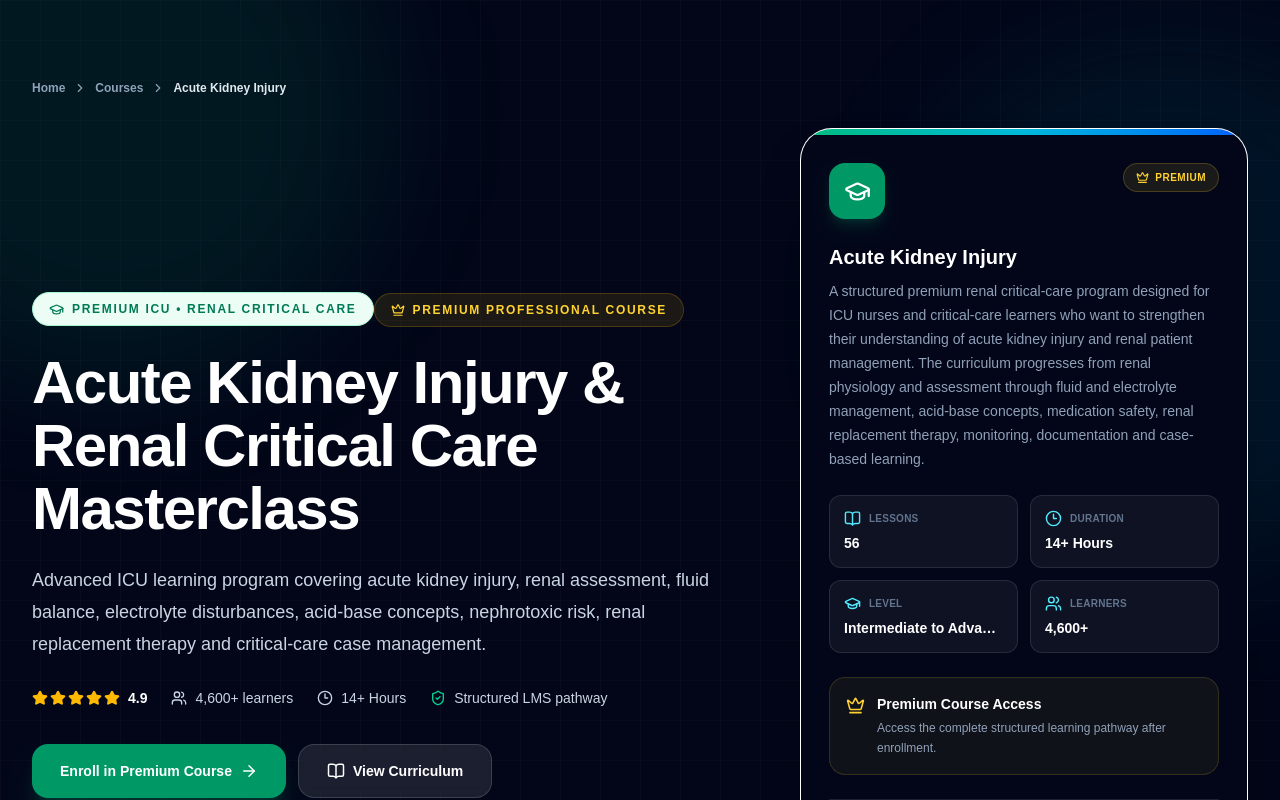
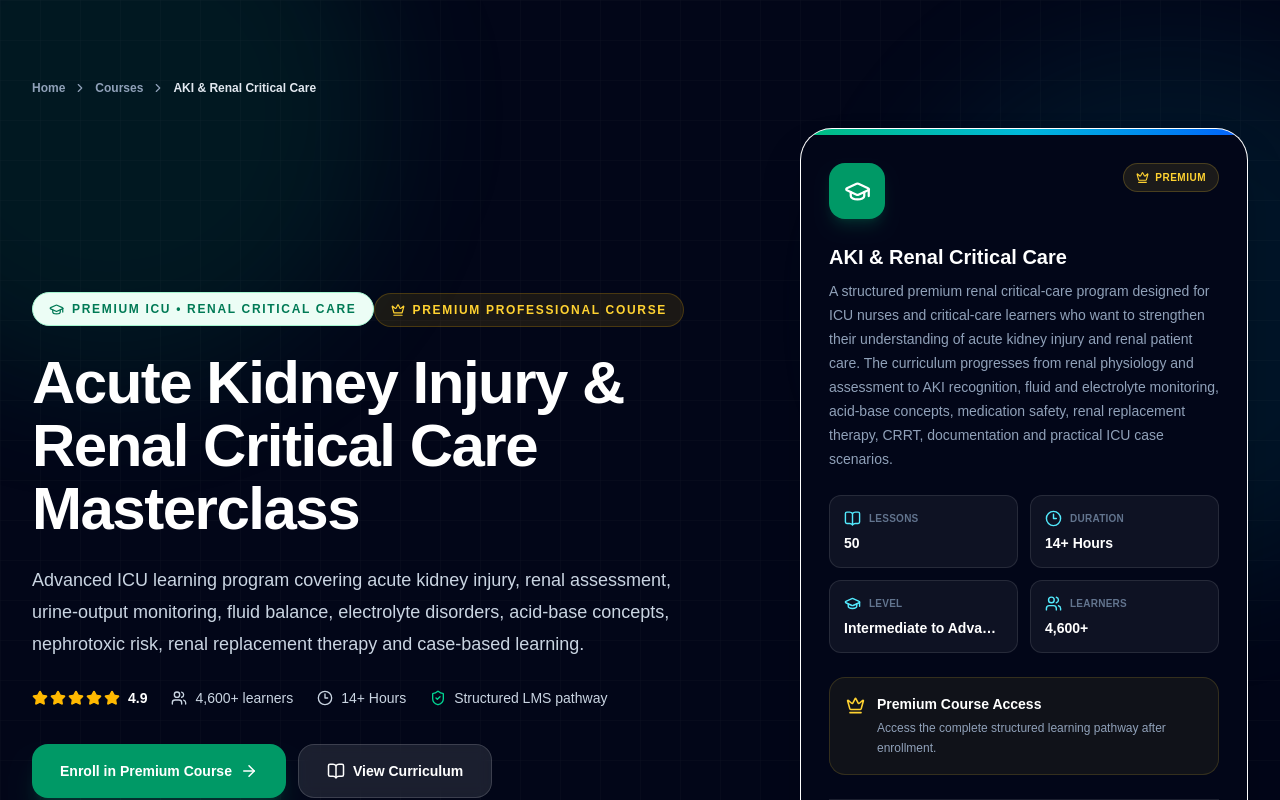
Before and after one commit to dubeyavinash557-sudo/icu-learning-portal, a Next.js app in the folder client/: page /courses/premium/acute-kidney-injury in a window 1280 px wide. Shown: the top 800 px of the page. Built offline with nearby package versions, Linux system fonts and the light colour scheme.

Commit message:
Add professional Acute Kidney Injury premium course

```diff
--- a/client/app/courses/premium/acute-kidney-injury/page.tsx
+++ b/client/app/courses/premium/acute-kidney-injury/page.tsx
@@ -4,17 +4,18 @@ export default function AcuteKidneyInjuryPremiumPage() {
   return (
     <CourseLandingPage
       course={{
-        title: "Acute Kidney Injury & Renal Critical Care Masterclass",
+        title:
+          "Acute Kidney Injury & Renal Critical Care Masterclass",
 
-        shortTitle: "Acute Kidney Injury",
+        shortTitle: "AKI & Renal Critical Care",
 
         category: "Premium ICU • Renal Critical Care",
 
         description:
-          "Advanced ICU learning program covering acute kidney injury, renal assessment, fluid balance, electrolyte disturbances, acid-base concepts, nephrotoxic risk, renal replacement therapy and critical-care case management.",
+          "Advanced ICU learning program covering acute kidney injury, renal assessment, urine-output monitoring, fluid balance, electrolyte disorders, acid-base concepts, nephrotoxic risk, renal replacement therapy and case-based learning.",
 
         longDescription:
-          "A structured premium renal critical-care program designed for ICU nurses and critical-care learners who want to strengthen their understanding of acute kidney injury and renal patient management. The curriculum progresses from renal physiology and assessment through fluid and electrolyte management, acid-base concepts, medication safety, renal replacement therapy, monitoring, documentation and case-based learning.",
+          "A structured premium renal critical-care program designed for ICU nurses and critical-care learners who want to strengthen their understanding of acute kidney injury and renal patient care. The curriculum progresses from renal physiology and assessment to AKI recognition, fluid and electrolyte monitoring, acid-base concepts, medication safety, renal replacement therapy, CRRT, documentation and practical ICU case scenarios.",
 
         instructor: "ICU Learning Portal Faculty",
 
@@ -22,7 +23,7 @@ export default function AcuteKidneyInjuryPremiumPage() {
 
         duration: "14+ Hours",
 
-        lessons: 56,
+        lessons: 50,
 
         students: "4,600+",
 
@@ -38,214 +39,295 @@ export default function AcuteKidneyInjuryPremiumPage() {
 
         modules: [
           {
-            title: "Chapter 01 — Introduction to Renal Critical Care",
+            title:
+              "Chapter 01 — Renal Critical Care Foundations",
             description:
-              "Understand the role of renal function in critically ill patients and the importance of systematic renal monitoring in the ICU.",
+              "Understand the role of renal function in critically ill patients and the importance of systematic renal monitoring.",
             lessons: 3,
           },
 
           {
-            title: "Chapter 02 — Renal Anatomy & Physiology",
+            title:
+              "Chapter 02 — Renal Anatomy & Physiology",
             description:
-              "Review basic kidney anatomy, nephron function and the physiological processes responsible for filtration and fluid regulation.",
+              "Review kidney anatomy, nephron function and the physiological processes involved in filtration and fluid regulation.",
+            lessons: 2,
+          },
+
+          {
+            title:
+              "Chapter 03 — Renal Assessment in ICU",
+            description:
+              "Learn a structured approach to renal assessment using urine output, laboratory findings and clinical trends.",
             lessons: 3,
           },
 
           {
-            title: "Chapter 03 — Renal Assessment in ICU",
+            title:
+              "Chapter 04 — Acute Kidney Injury Fundamentals",
             description:
-              "Learn a structured approach to assessing renal function, urine output, laboratory findings and clinical trends.",
+              "Understand AKI, its clinical importance, recognition principles and major physiological effects.",
             lessons: 3,
           },
 
           {
-            title: "Chapter 04 — Acute Kidney Injury Fundamentals",
+            title:
+              "Chapter 05 — Causes & Risk Factors of AKI",
             description:
-              "Understand the definition, major causes, clinical presentation and important concepts related to acute kidney injury.",
+              "Study common pre-renal, intrinsic renal and post-renal causes and important ICU risk factors.",
             lessons: 3,
           },
 
           {
-            title: "Chapter 05 — Causes & Risk Factors of AKI",
+            title:
+              "Chapter 06 — AKI Assessment & Staging",
             description:
-              "Study common pre-renal, intrinsic renal and post-renal causes and identify important ICU risk factors.",
+              "Review AKI assessment concepts, staging principles and the importance of serial clinical evaluation.",
+            lessons: 2,
+          },
+
+          {
+            title:
+              "Chapter 07 — Urine Output Monitoring",
+            description:
+              "Understand urine-output assessment, documentation and recognition of clinically important changes.",
             lessons: 3,
           },
 
           {
-            title: "Chapter 06 — AKI Staging & Clinical Assessment",
+            title:
+              "Chapter 08 — Fluid Balance in Critical Care",
             description:
-              "Review commonly used AKI staging concepts and understand the importance of serial assessment and clinical trends.",
+              "Learn intake-output monitoring, fluid balance assessment and the relationship between fluid status and renal function.",
+            lessons: 3,
+          },
+
+          {
+            title:
+              "Chapter 09 — Oliguria & Anuria",
+            description:
+              "Recognize reduced or absent urine output and understand important clinical assessment priorities.",
             lessons: 2,
           },
 
           {
-            title: "Chapter 07 — Fluid Balance & Volume Assessment",
+            title:
+              "Chapter 10 — Electrolyte Disturbances",
             description:
-              "Understand intake-output monitoring, daily fluid balance and clinical assessment of volume status in critically ill patients.",
+              "Review common sodium, potassium, calcium and magnesium abnormalities associated with renal dysfunction.",
             lessons: 3,
           },
 
           {
-            title: "Chapter 08 — Oliguria & Anuria",
+            title:
+              "Chapter 11 — Hyperkalemia in ICU",
             description:
-              "Recognize reduced or absent urine output and understand important clinical considerations requiring further assessment.",
+              "Understand hyperkalemia recognition, cardiac monitoring and critical-care safety considerations.",
+            lessons: 3,
+          },
+
+          {
+            title:
+              "Chapter 12 — Renal Acid-Base Concepts",
+            description:
+              "Understand the relationship between kidney function and acid-base regulation in critically ill patients.",
             lessons: 2,
           },
 
           {
-            title: "Chapter 09 — Electrolyte Disturbances",
+            title:
+              "Chapter 13 — Metabolic Acidosis & AKI",
             description:
-              "Review important sodium, potassium, calcium and magnesium abnormalities associated with critical illness and renal dysfunction.",
+              "Review metabolic acidosis concepts and their relationship with renal dysfunction and critical illness.",
+            lessons: 2,
+          },
+
+          {
+            title:
+              "Chapter 14 — Fluid Overload & Pulmonary Edema",
+            description:
+              "Understand fluid accumulation, clinical assessment and the relationship between renal failure and respiratory compromise.",
+            lessons: 2,
+          },
+
+          {
+            title:
+              "Chapter 15 — AKI in Sepsis & Shock",
+            description:
+              "Study the relationship between sepsis, shock, perfusion abnormalities and acute kidney injury.",
             lessons: 3,
           },
 
           {
-            title: "Chapter 10 — Hyperkalemia in Critical Care",
+            title:
+              "Chapter 16 — Nephrotoxic Risk & Medication Safety",
             description:
-              "Understand the causes, recognition, monitoring priorities and emergency-care concepts associated with hyperkalemia.",
-            lessons: 3,
-          },
-
-          {
-            title: "Chapter 11 — Acid-Base & Renal Function",
-            description:
-              "Study the relationship between renal function and acid-base balance, including metabolic acidosis concepts.",
-            lessons: 3,
-          },
-
-          {
-            title: "Chapter 12 — Fluid Overload & Pulmonary Edema",
-            description:
-              "Understand the relationship between renal dysfunction, fluid accumulation and respiratory compromise.",
+              "Understand medication-related renal injury, nephrotoxic risks and the importance of clinical medication review.",
             lessons: 2,
           },
 
           {
-            title: "Chapter 13 — AKI in Sepsis & Shock",
+            title:
+              "Chapter 17 — Renal Replacement Therapy",
             description:
-              "Review the relationship between sepsis, shock, tissue perfusion and acute kidney injury in critically ill patients.",
-            lessons: 3,
-          },
-
-          {
-            title: "Chapter 14 — Nephrotoxic Medications",
-            description:
-              "Understand medication-related renal injury, nephrotoxic risk factors and the importance of medication review.",
+              "Understand fundamental indications, modalities and monitoring concepts related to renal replacement therapy.",
             lessons: 2,
           },
 
           {
-            title: "Chapter 15 — Renal Medication & Dose Considerations",
+            title:
+              "Chapter 18 — Hemodialysis & CRRT",
             description:
-              "Review the importance of renal function when considering medication dosing and monitoring in critically ill patients.",
+              "Review basic hemodialysis and continuous renal replacement therapy concepts used in critical care.",
             lessons: 2,
           },
 
           {
-            title: "Chapter 16 — Renal Replacement Therapy",
+            title:
+              "Chapter 19 — Renal ICU Case Studies",
             description:
-              "Understand the basic principles, indications and monitoring considerations of renal replacement therapy.",
-            lessons: 3,
-          },
-
-          {
-            title: "Chapter 17 — Hemodialysis in Critical Care",
-            description:
-              "Study fundamental hemodialysis concepts, patient monitoring and important ICU nursing considerations.",
+              "Apply renal assessment, fluid, electrolyte and monitoring concepts to structured ICU cases.",
             lessons: 2,
           },
 
           {
-            title: "Chapter 18 — Continuous Renal Replacement Therapy",
+            title:
+              "Chapter 20 — Final Renal Critical Care Assessment",
             description:
-              "Understand CRRT concepts, common modalities, monitoring requirements and critical-care considerations.",
-            lessons: 3,
-          },
-
-          {
-            title: "Chapter 19 — Renal ICU Case Workshop",
-            description:
-              "Apply renal assessment, fluid, electrolyte and renal-replacement concepts to structured ICU clinical scenarios.",
-            lessons: 2,
-          },
-
-          {
-            title: "Chapter 20 — Final Renal Critical Care Assessment",
-            description:
-              "Consolidate AKI and renal critical-care knowledge through revision, clinical reasoning and final assessment preparation.",
-            lessons: 2,
+              "Consolidate AKI and renal critical-care concepts through revision, clinical reasoning and final assessment preparation.",
+            lessons: 1,
           },
         ],
 
         learningOutcomes: [
           "Understand the role of the kidneys in critically ill patients.",
-          "Review basic renal anatomy and physiology.",
-          "Perform a structured renal assessment in ICU patients.",
+
+          "Review the basic anatomy and physiology of the renal system.",
+
+          "Apply a structured renal assessment approach in ICU settings.",
+
           "Understand acute kidney injury and its clinical significance.",
-          "Recognize major pre-renal, intrinsic renal and post-renal causes of AKI.",
-          "Understand important AKI risk factors in critical care.",
-          "Review basic AKI staging concepts.",
-          "Understand urine-output monitoring and clinical significance.",
+
+          "Recognize common pre-renal, intrinsic renal and post-renal causes of AKI.",
+
+          "Identify important risk factors associated with AKI in critical care.",
+
+          "Understand fundamental AKI assessment and staging concepts.",
+
+          "Understand urine-output monitoring and documentation.",
+
           "Apply fluid-balance monitoring principles.",
+
           "Recognize oliguria and anuria as important clinical findings.",
-          "Understand major electrolyte disturbances associated with renal dysfunction.",
-          "Recognize hyperkalemia and understand critical-care monitoring priorities.",
-          "Understand renal contribution to acid-base balance.",
-          "Review metabolic acidosis concepts in renal dysfunction.",
-          "Understand fluid overload and its clinical consequences.",
+
+          "Understand common electrolyte disturbances in renal dysfunction.",
+
+          "Recognize important hyperkalemia-related monitoring concerns.",
+
+          "Understand the relationship between renal function and acid-base balance.",
+
+          "Review metabolic acidosis concepts associated with renal dysfunction.",
+
+          "Understand fluid overload and pulmonary edema concepts.",
+
           "Understand the relationship between sepsis, shock and AKI.",
+
           "Recognize medication-related nephrotoxic risks.",
-          "Understand renal medication and dose-adjustment considerations.",
+
           "Understand the basic principles of renal replacement therapy.",
+
+          "Review hemodialysis and CRRT monitoring concepts.",
+
           "Apply renal critical-care knowledge to structured ICU cases.",
         ],
 
         practicalSkills: [
           "Structured renal assessment",
+
           "Urine-output monitoring",
+
           "Hourly urine-output documentation",
+
           "Fluid intake and output monitoring",
+
           "Daily fluid-balance assessment",
+
           "Volume-status observation",
+
           "AKI risk-factor recognition",
-          "AKI staging concepts",
+
+          "AKI assessment and staging concepts",
+
           "Oliguria recognition",
+
           "Anuria recognition",
+
           "Electrolyte monitoring",
+
           "Hyperkalemia recognition",
+
           "Acid-base assessment concepts",
+
           "Metabolic acidosis observation",
+
           "Fluid-overload assessment",
-          "Renal medication safety awareness",
+
           "Nephrotoxic-risk recognition",
+
+          "Medication safety awareness",
+
           "Hemodialysis monitoring concepts",
+
           "CRRT monitoring concepts",
-          "Renal ICU case-based clinical reasoning",
+
+          "Renal ICU case-based reasoning",
         ],
 
         includes: [
-          "56 structured premium lessons",
+          "50 structured premium lessons",
+
           "20 professional renal critical-care chapters",
-          "Acute kidney injury curriculum",
-          "Renal assessment learning",
-          "AKI causes and risk-factor modules",
-          "AKI staging concepts",
+
+          "Acute kidney injury learning pathway",
+
+          "Renal anatomy and physiology",
+
+          "Structured renal assessment",
+
+          "AKI causes and risk factors",
+
+          "AKI assessment and staging concepts",
+
           "Urine-output monitoring",
-          "Fluid-balance management concepts",
+
+          "Fluid-balance monitoring",
+
           "Oliguria and anuria learning",
+
           "Electrolyte disturbance modules",
+
           "Hyperkalemia critical-care learning",
-          "Acid-base and renal function concepts",
+
+          "Renal acid-base concepts",
+
+          "Metabolic acidosis learning",
+
           "Fluid overload and pulmonary edema concepts",
+
           "Sepsis-associated AKI learning",
+
           "Shock and renal perfusion concepts",
-          "Nephrotoxic medication awareness",
-          "Renal medication and dosing considerations",
+
+          "Nephrotoxic medication safety",
+
           "Renal replacement therapy concepts",
+
           "Hemodialysis learning",
-          "Continuous renal replacement therapy learning",
-          "Renal ICU case workshop",
+
+          "CRRT learning",
+
+          "Renal ICU case studies",
+
           "Final renal critical-care assessment",
         ],
       }}
```
